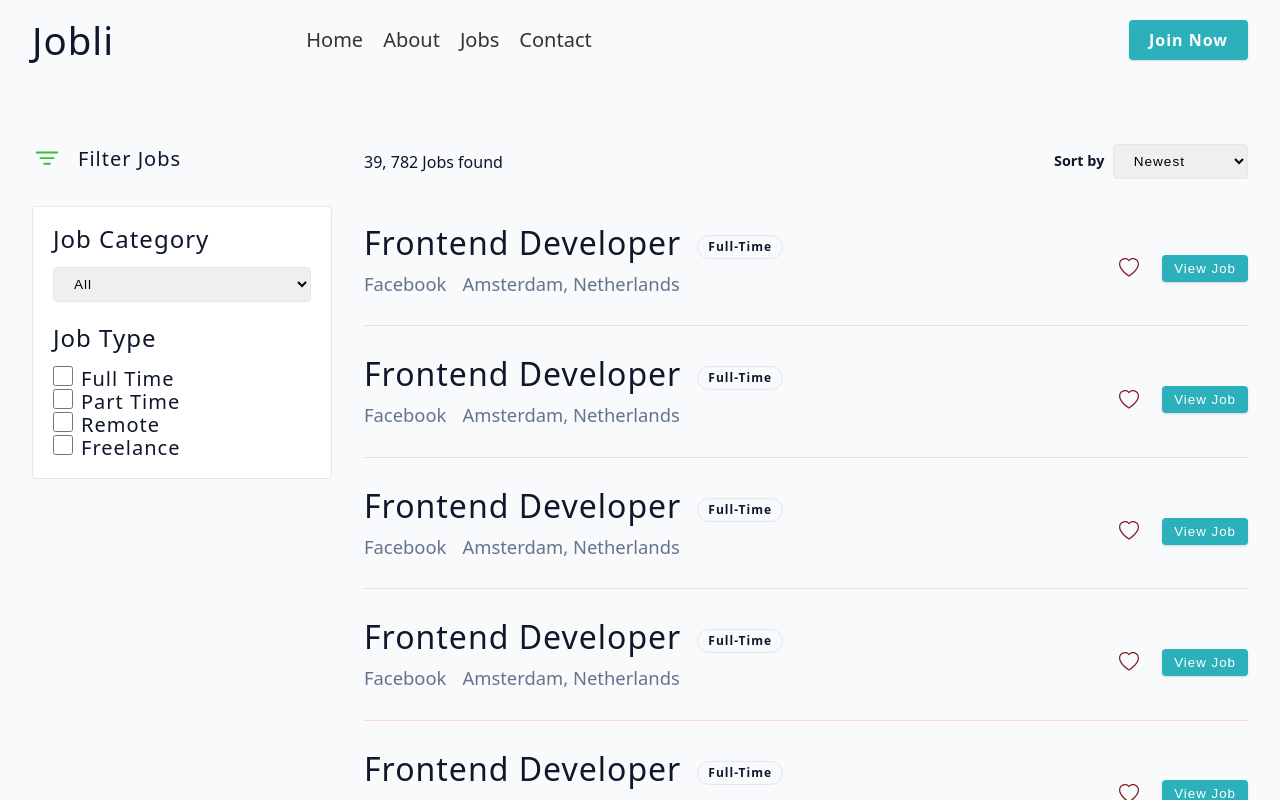
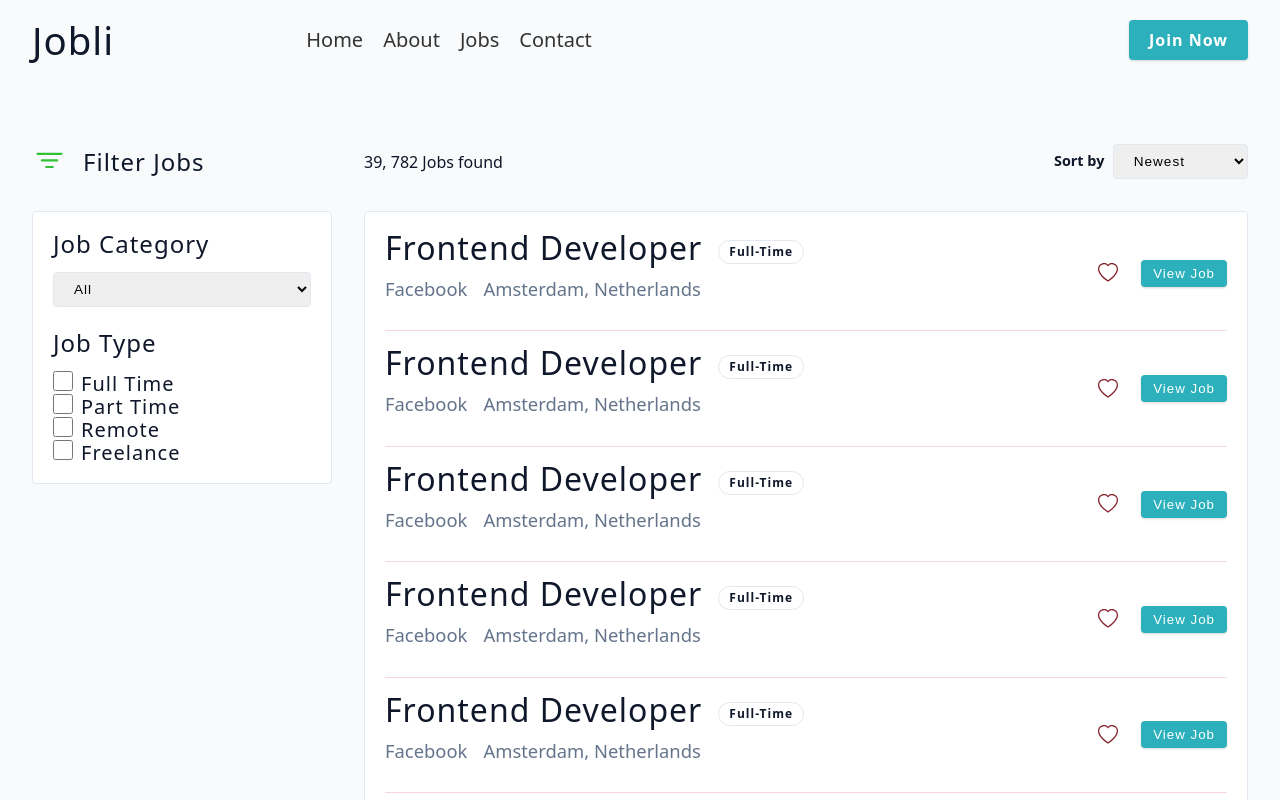
Before and after one commit to Jon-Felipe/jobli, a React (Vite) app in the folder client/: page /jobs in a window 1280 px wide. Shown: the top 800 px of the page. Built offline with nearby package versions, Linux system fonts and the light colour scheme.

Commit message:
jobs and job card styling updates

```diff
--- a/client/src/components/JobCard.tsx
+++ b/client/src/components/JobCard.tsx
@@ -40,8 +40,8 @@ const Wrapper = styled.article`
   justify-content: space-between;
   width: 100%;
   border-bottom: 1px solid var(--red-light);
-  margin: 1rem auto;
-  padding: 1rem 0;
+  margin: 0 auto 1rem;
+  padding: 0 0 1rem;
   text-align: left;
   .job__content {
     margin-bottom: 1rem;
--- a/client/src/pages/Jobs.tsx
+++ b/client/src/pages/Jobs.tsx
@@ -83,12 +83,12 @@ const Wrapper = styled.div`
     column-gap: 1rem;
     margin-bottom: 2rem;
     svg {
-      width: 30px;
-      height: 30px;
+      width: 35px;
+      height: 35px;
       color: var(--green);
     }
     p {
-      font-size: 1.25rem;
+      font-size: 1.5rem;
       letter-spacing: var(--letter-spacing);
     }
   }
@@ -139,6 +139,12 @@ const Wrapper = styled.div`
       font-weight: 600;
     }
   }
+  .jobs__content {
+    background-color: var(--white);
+    padding: 1.25rem;
+    border-radius: var(--border-radius);
+    border: 1px solid var(--grey-200);
+  }
   @media (min-width: 1024px) {
     grid-template-columns: 300px 1fr;
     column-gap: 2rem;
```
